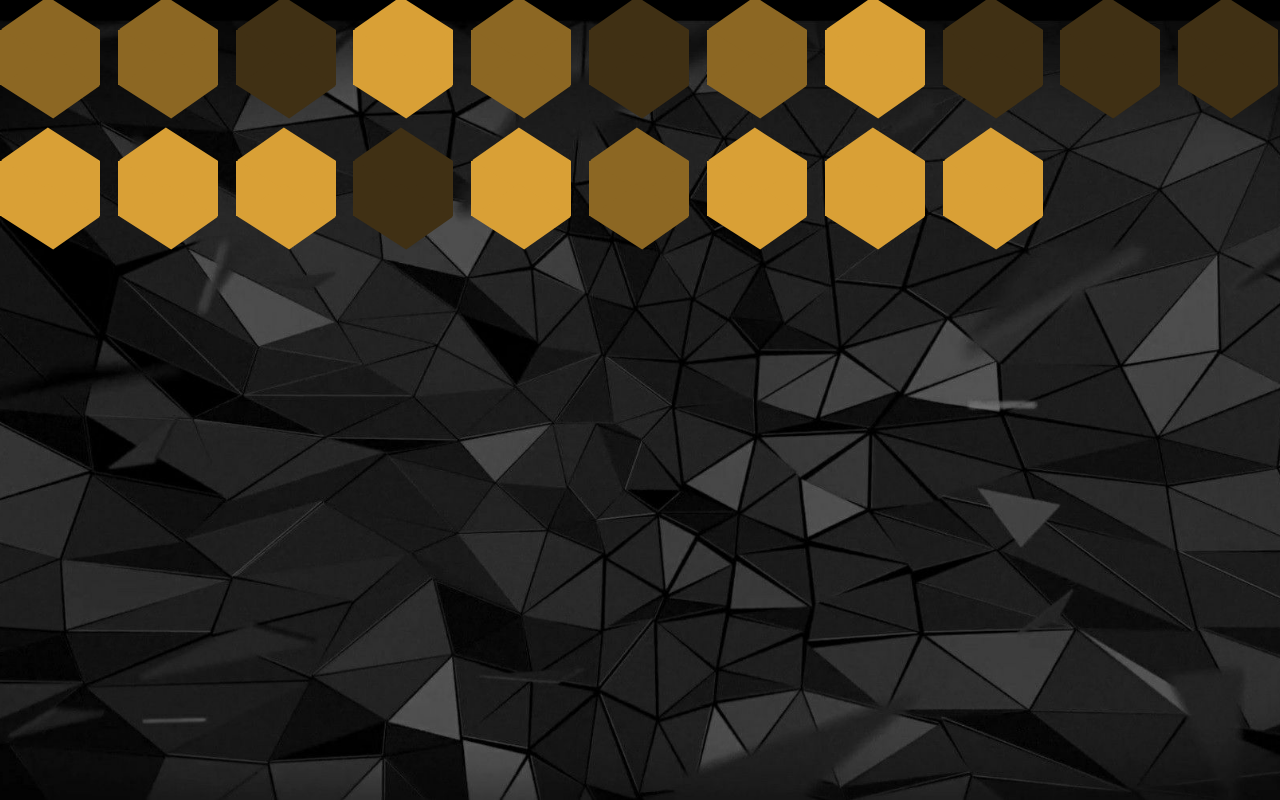
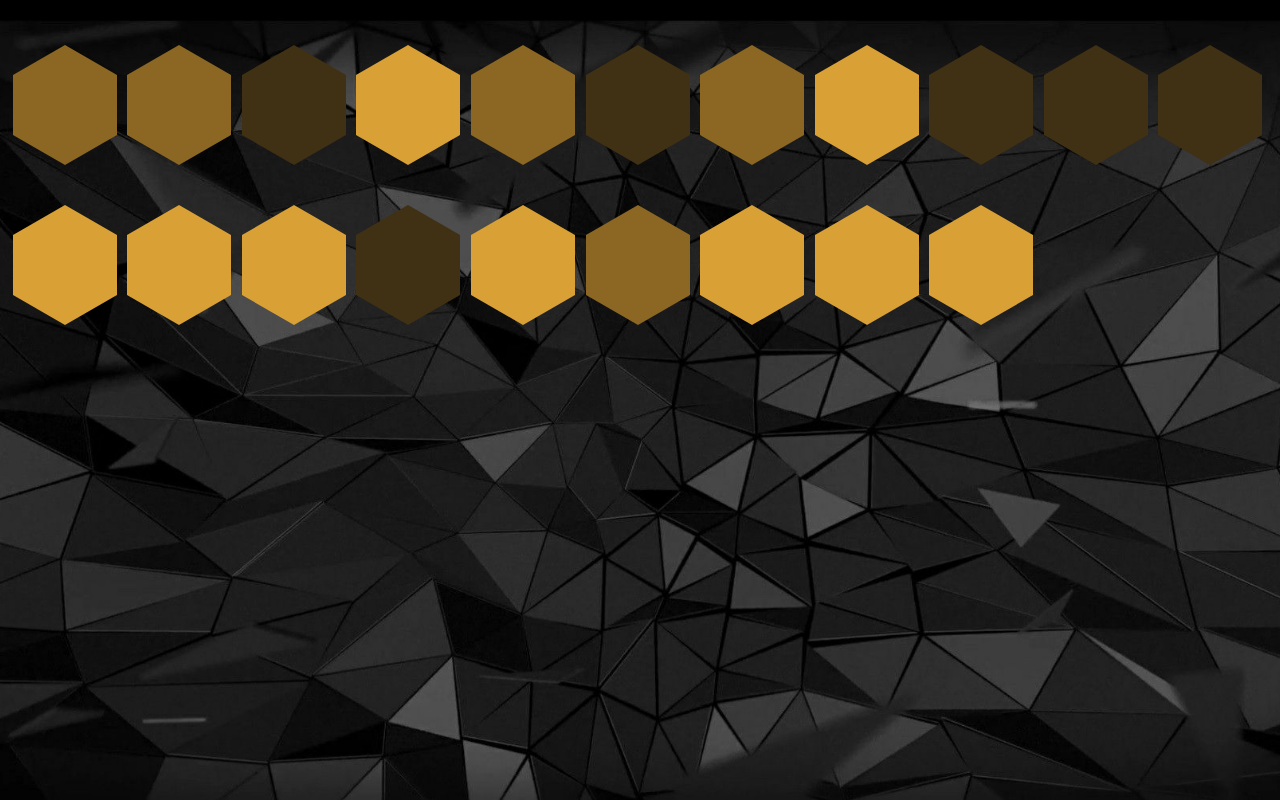
Before and after one commit to Matej-ch/Hexagons, a Vue app: page / in a window 1280 px wide. Built offline with nearby package versions, Linux system fonts and the light colour scheme.

Commit message:
hexagon fix

```diff
--- a/src/App.vue
+++ b/src/App.vue
@@ -68,8 +68,10 @@ export default {
 
   .hexagons-wrapper {
     display: grid;
-    grid-template-columns: repeat(auto-fill, minmax(100px, 1fr));
-    grid-gap: 1rem;
-
+    grid-template-columns: repeat(auto-fill, minmax(100px, 1fr) [col-start]);
+    row-gap: 10px;
+    column-gap:10px;
+    padding: 15px;
+    justify-items: center;
   }
 </style>
--- a/src/components/Hexagon.vue
+++ b/src/components/Hexagon.vue
@@ -16,50 +16,36 @@ export default {
 
 <!-- Add "scoped" attribute to limit CSS to this component only -->
 <style scoped>
-
-  .hexagon {
-    width: 100px;
-    height: 55px;
-    position: relative;
-  }
-
   .hexagon-wrapper {
     padding-right: 5px;
     padding-bottom: 30px;
     padding-top: 30px;
-  }
-
-  .hexagon,
-  .hexagon:before,
-  .hexagon:after {
-    box-shadow: 0 0 10px rgba(0,0,0,0.8);
-  }
-
-  .hexagon:before,
-  .hexagon:after {
-    content: "";
-    position: absolute;
-    left: 22px;
-    width: 57px;
-    height: 57px;
-    transform: rotate(145deg) skew(22.5deg);
+    position: relative;
   }
 
   .hexagon:before {
-    top: -29px;
+    content: " ";
+    width: 0; height: 0;
+    border-left: 52px solid transparent;
+    border-right: 52px solid transparent;
+    position: absolute;
+    top: -30px;
+  }
+
+  .hexagon {
+    margin-top: 30px;
+    width: 104px;
+    height: 60px;
+    position: relative;
   }
 
   .hexagon:after {
-    top: 27px;
-  }
-
-  .hexagon span {
+    content: "";
+    width: 0;
     position: absolute;
-    top: 0;
-    left: 0;
-    width: 100px;
-    height: 55px;
-    z-index: 1;
+    bottom: -30px;
+    border-left: 52px solid transparent;
+    border-right: 52px solid transparent;
   }
 
   /*.hexa_item:hover {
@@ -76,13 +62,24 @@ export default {
             10px 0 80px #0ff;         !* outer right cyan *!
   }*/
 
-  .h-color1,.h-color1:before,.h-color1:after {
+  .h-color1 {
     box-shadow: inset 0 0 0 200px #D9A036;
   }
-  .h-color2,.h-color2:before,.h-color2:after {
+
+  .h-color1:before { border-bottom: 30px solid #D9A036; }
+  .h-color1:after { border-top: 30px solid #D9A036; }
+
+  .h-color2 {
     box-shadow: inset 0 0 0 200px #8C6723;
   }
-  .h-color3,.h-color3:before,.h-color3:after {
+
+  .h-color2:before { border-bottom: 30px solid #8C6723; }
+  .h-color2:after { border-top: 30px solid #8C6723; }
+
+  .h-color3 {
     box-shadow: inset 0 0 0 200px #403014;
   }
+
+  .h-color3:before { border-bottom: 30px solid #403014; }
+  .h-color3:after { border-top: 30px solid #403014; }
 </style>
```
